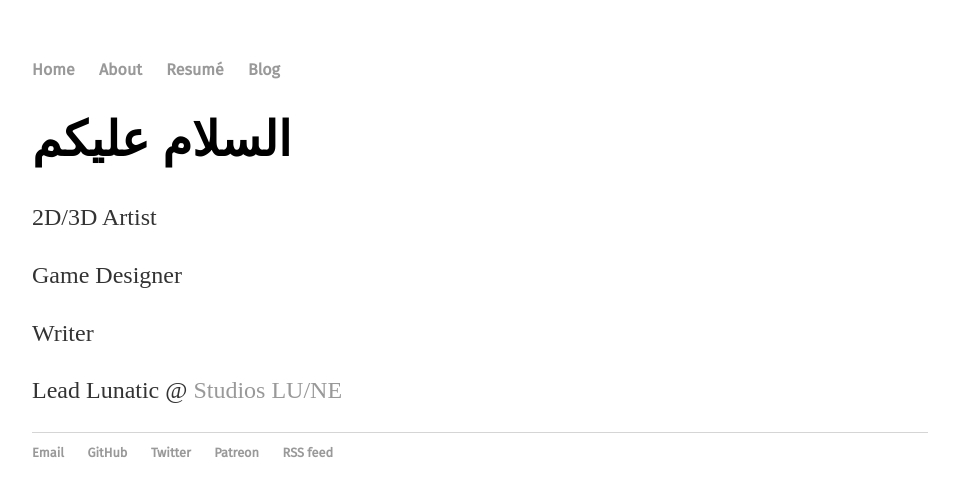
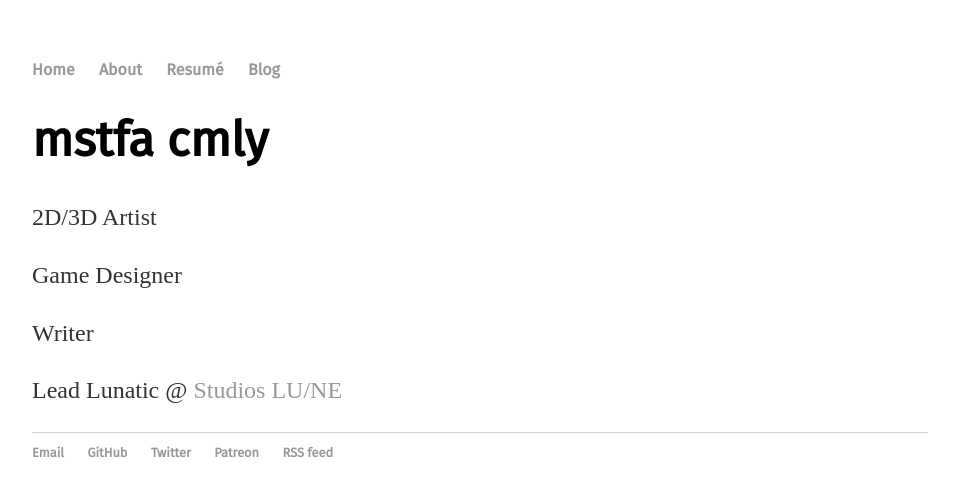
Before and after one commit to mstfacmly/mstfacmly.github.io, a Jekyll site: the page built from index.html, in a window 1280 px wide. Shown: the top 497 px of the page, without its empty margins (160-1119 px from the left). Built offline with Jekyll 4.4.1, drawn with Linux system fonts in a browser that asks for light colours; some web fonts are replaced.

Commit message:
changing header on main page

```diff
--- a/index.html
+++ b/index.html
@@ -3,7 +3,7 @@ layout: default
 title: السلام عليكم
 ---
 <div class="blurb">
-	<h1>السلام عليكم</h1>
+	<h1>mstfa cmly</h1>
 	<p>2D/3D Artist
 	<p>Game Designer
 	<p>Writer
```
